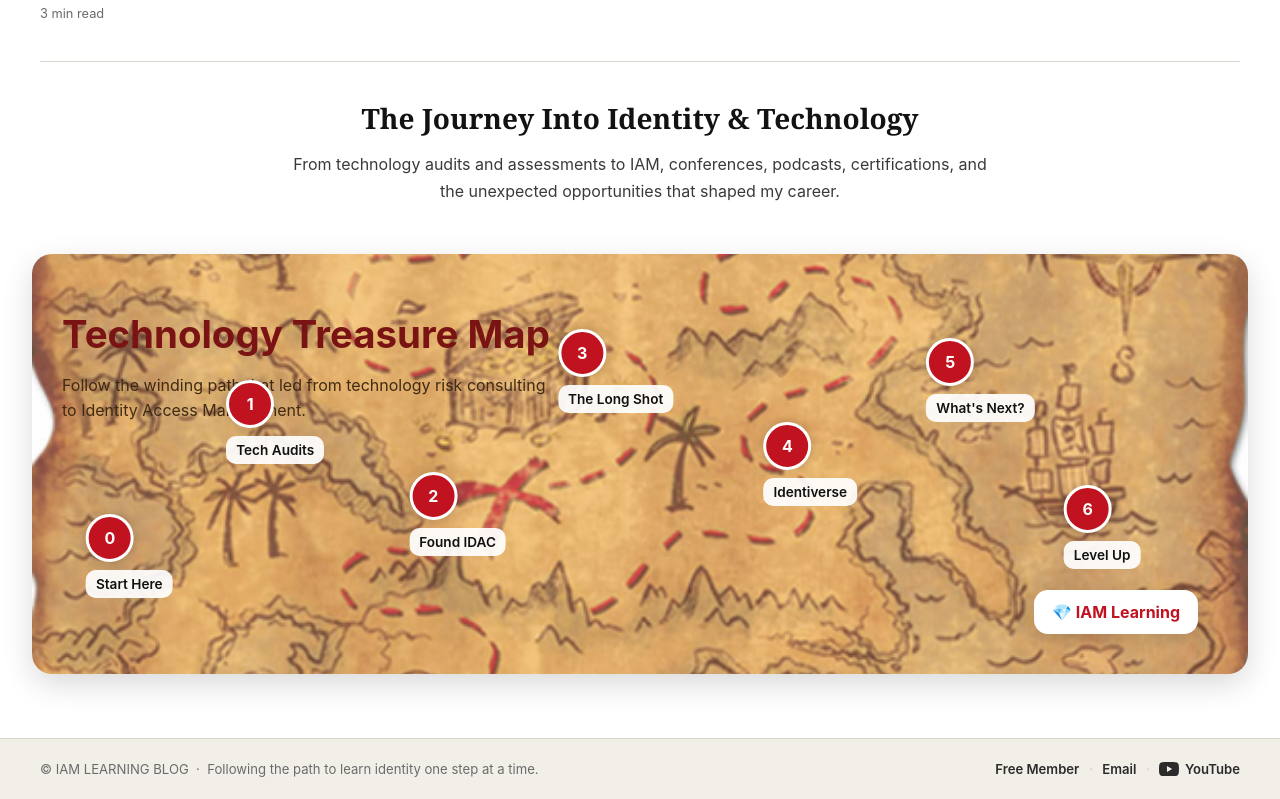
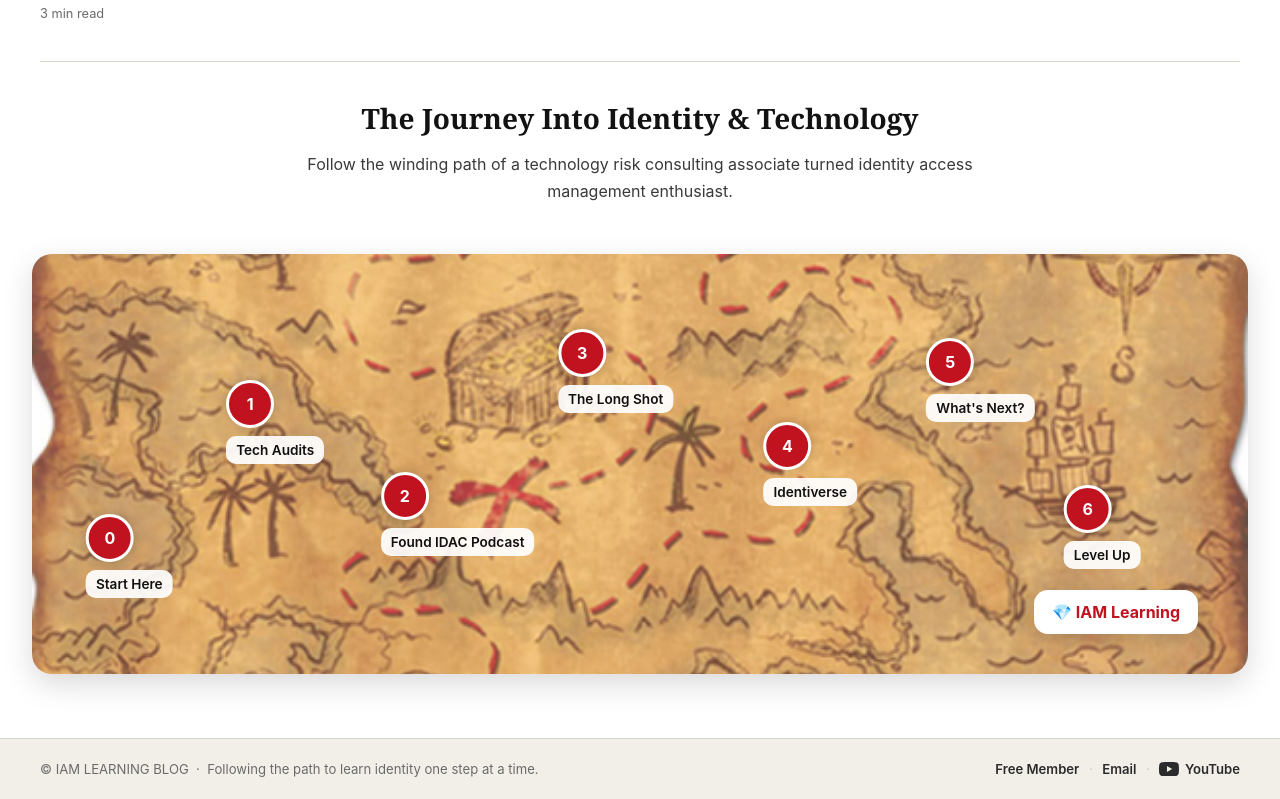
Before and after one commit to alexisbernt/idac-website, a React (Create React App) app: page / in a window 1280 px wide. Shown: the part 876-1675 px from the top of the page. Built offline with nearby package versions, Linux system fonts and the light colour scheme; no server answers.

Commit message:
Home landing page edits

```diff
--- a/src/components/TreasureMap.js
+++ b/src/components/TreasureMap.js
@@ -13,7 +13,7 @@ function TreasureMap() {
       top: "40%"
     },
     {
-      title: "Found IDAC",
+      title: "Found IDAC Podcast",
       left: "35%",
       top: "62%"
     },
@@ -41,13 +41,13 @@ function TreasureMap() {
 
   return (
     <section className="treasure-map">
-      <div className="map-overlay">
+      {/* <div className="map-overlay">
         <h1>Technology Treasure Map</h1>
         <p>
           Follow the winding path that led from technology risk
           consulting to Identity Access Management.
         </p>
-      </div>
+      </div> */}
 
       {steps.map((step, index) => (
         <div
--- a/src/pages/HomePage.js
+++ b/src/pages/HomePage.js
@@ -16,9 +16,7 @@ function HomePage() {
       <section className="home-content">
         <h2>The Journey Into Identity &amp; Technology</h2>
         <p>
-          From technology audits and assessments to IAM,
-          conferences, podcasts, certifications, and the
-          unexpected opportunities that shaped my career.
+          Follow the winding path of a technology risk consulting associate turned identity access management enthusiast.
         </p>
       </section>
 
```
